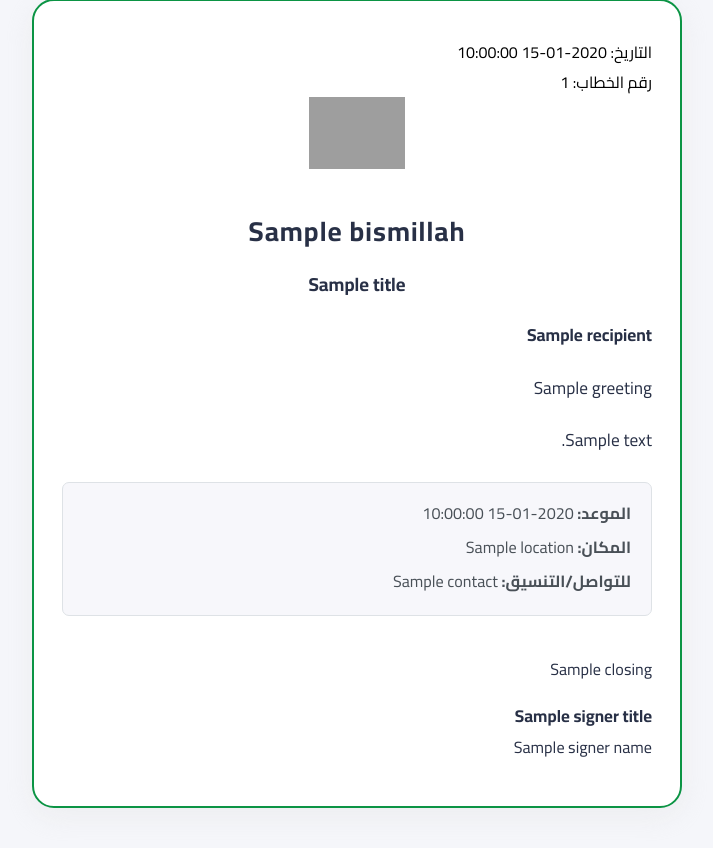
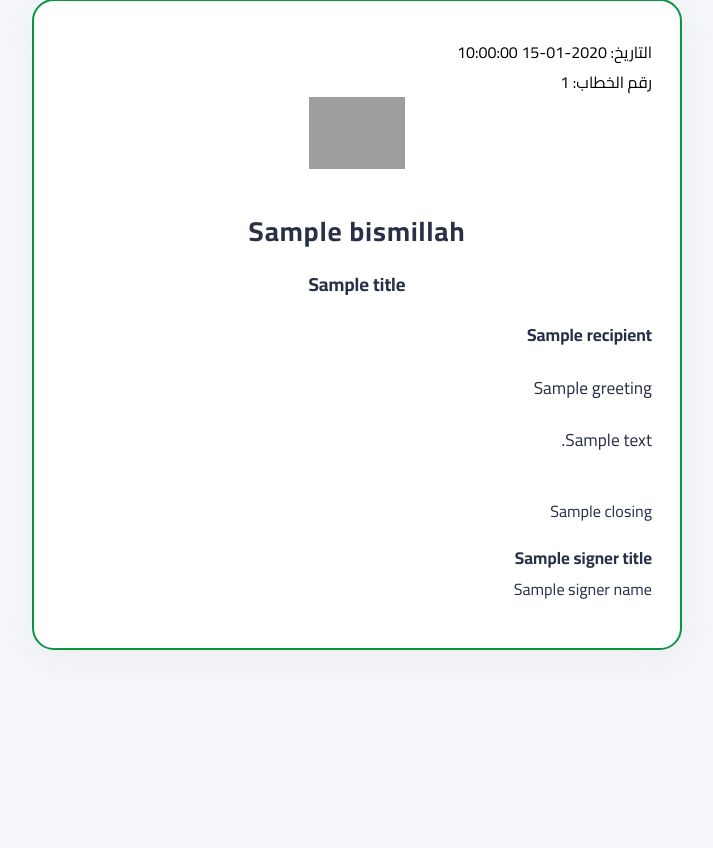
Before and after one commit to ziadwaelai/AutomatingLetter, a Flask app: template LetterToPdf/templates/default_template.html in a window 1280 px wide. Shown: the part 41-889 px from the top of the page, without its empty margins (283-996 px from the left). After the commit the page ends 691 px from the top, so only its background shows below. Run offline with Flask 3, Linux system fonts and the light colour scheme; the template is opened without the code that fills it: most values are stand-ins (such as "Sample title", 1, 10 or a date in 2020); grey boxes are pictures that could not be loaded.

Commit message:
template edit

```diff
--- a/LetterToPdf/templates/default_template.html
+++ b/LetterToPdf/templates/default_template.html
@@ -111,11 +111,7 @@
       <p>{{greeting}}</p>
       <p>{{body}}</p>
     </div>
-    <div class="important-info">
-      <div><strong>الموعد:</strong> {{date}}</div>
-      <div><strong>المكان:</strong> {{location}}</div>
-      <div><strong>للتواصل/التنسيق:</strong> {{contact}}</div>
-    </div>
+
     <div class="footer-signature">
       <p>{{closing}}</p>
       <p><strong>{{signer_title}}</strong><br>{{signer_name}}</p>
```
